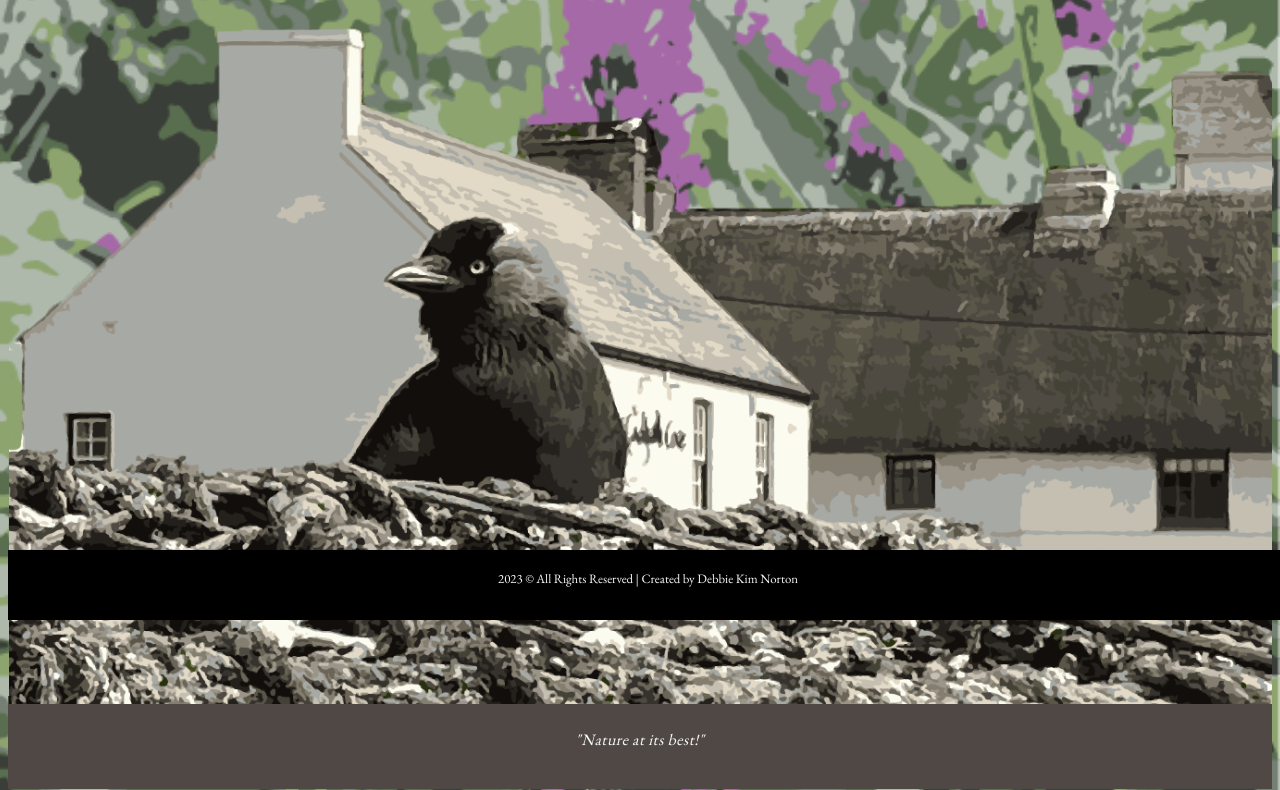
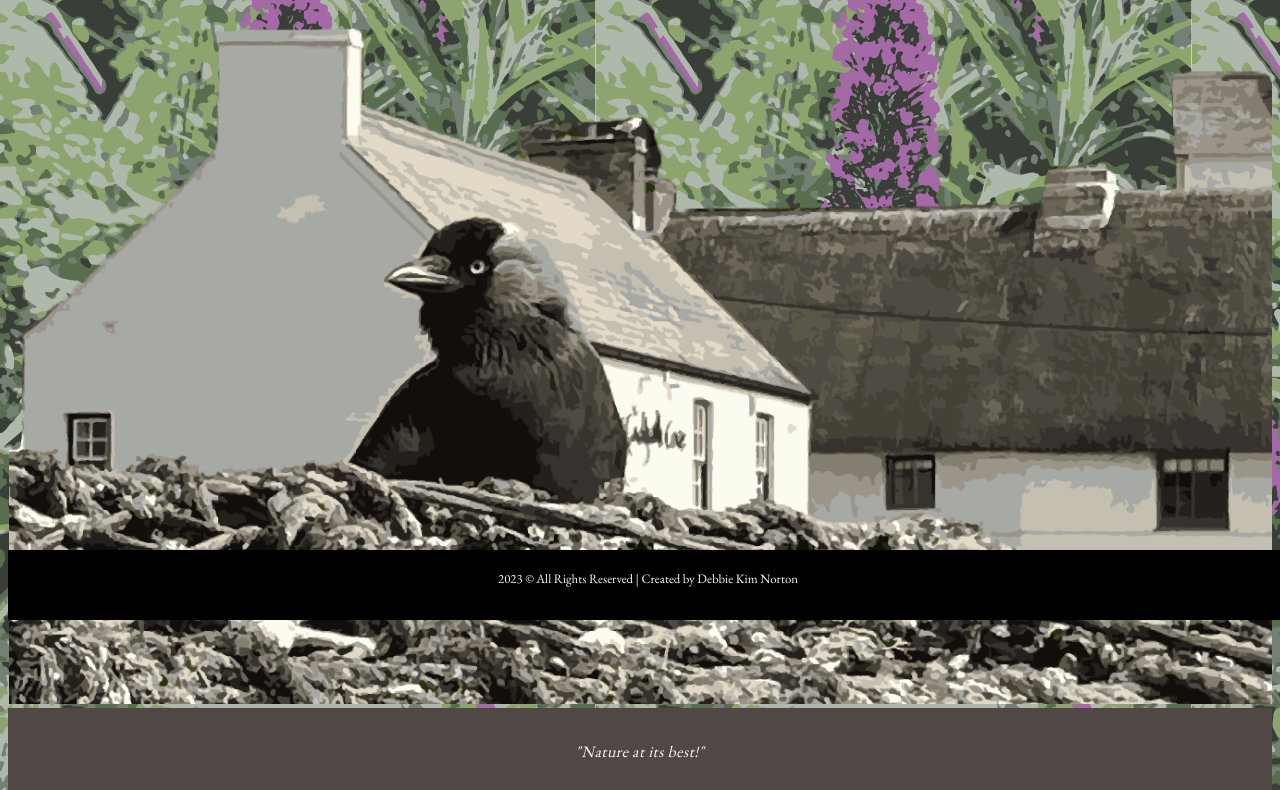
Before and after one commit to Debbiekn/Eye-Spy, a plain HTML site: page index.html in a window 1280 px wide. Shown: the part 180-970 px from the top of the page. Drawn offline with nearby package versions, Linux system fonts and the light colour scheme; a web font is replaced by a local one.

Commit message:
Update styles.css

```diff
--- a/resources/css/styles.css
+++ b/resources/css/styles.css
@@ -1,5 +1,5 @@
 html {
-  background: url("images/Eye-spy- background.png") no-repeat center center fixed;
+  background-image: url("images/Eye-spy- background.png") no-repeat center center fixed;
   -webkit-background-size: cover;
   -moz-background-size: cover;
   -o-background-size: cover;
@@ -16,15 +16,8 @@ html {
 }*/
 
 body {
-    /* The image used */
-    /*background-image: url("images/Eye-spy- background.png");*/
+  background-image: url("images/Eye-spy- background.png")
 
-    /* Full height */
-    height: 100%;
-    /* Center and scale the image nicely */
-    background-position: center;
-    background-repeat: no-repeat;
-    background-size: cover;
 }
 
 figcaption {
@@ -132,9 +125,9 @@ a {
 }
 
 img {
-    width: 100%;
+    max-width: 100%;
     height: auto;
-    margin-bottom: -1%;
+    /*margin-bottom: -1%;*/
 }
 
 
```
